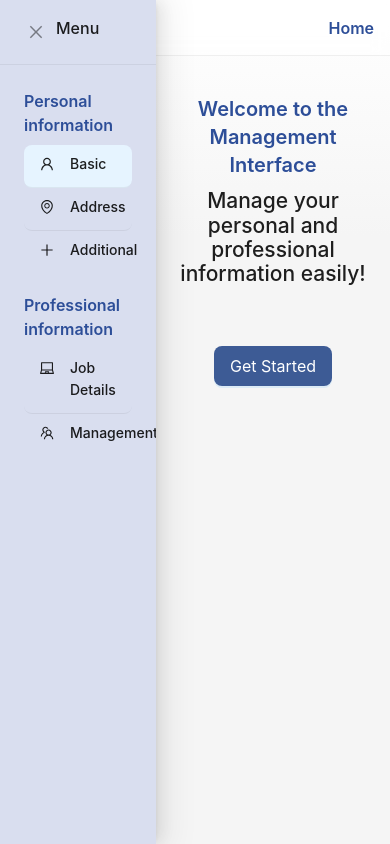
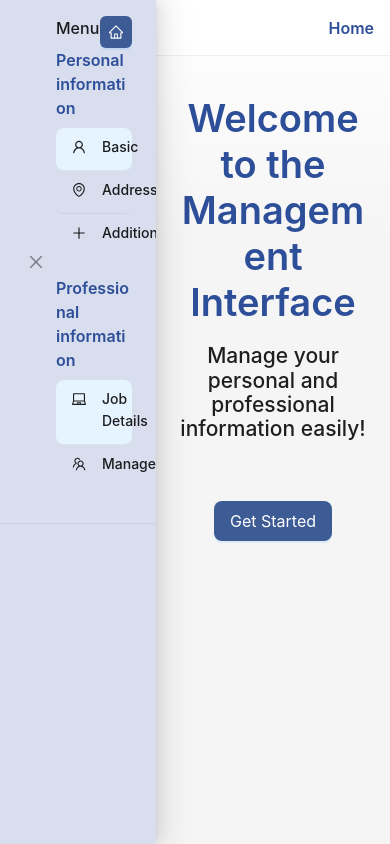
Before and after one commit to lem-09/drawer, a React (Create React App) app: page / in a window 390 px wide. Both pictures are taken after a click on the button "Get Started". Built offline with nearby package versions, Linux system fonts and the light colour scheme.

Commit message:
Code refactoring

```diff
--- a/src/App.tsx
+++ b/src/App.tsx
@@ -1,17 +1,19 @@
 import React, { useState } from 'react';
 import ProLayout from '@ant-design/pro-layout';
-import { Layout, Button, Drawer, List, Typography, Flex, Grid } from 'antd';
-import { UserOutlined, TeamOutlined, PlusOutlined, EnvironmentOutlined, LaptopOutlined, HomeOutlined } from '@ant-design/icons';
+import { Layout, Button, Drawer, Flex, Grid } from 'antd';
+import { UserOutlined, TeamOutlined, PlusOutlined, EnvironmentOutlined, LaptopOutlined } from '@ant-design/icons';
 import 'antd/dist/reset.css';
-import { JsonForms } from '@jsonforms/react';
-import { materialRenderers } from '@jsonforms/material-renderers';
 
 import { schema1Basic, schema1Address, schema1Additional, uischema1Basic, uischema1Additional, uischema1Address, initialData1 } from './schemas/schema1';
 import { schema2JobDetails, schema2Manager, uischema2JobDetails, uischema2Manager, initialData2 } from './schemas/schema2';
 import { UISchemaElement } from '@jsonforms/core';
 
+import FormRenderer from './categorization/FormRenderer';
+import HomePage from './categorization/HomePage';
+import DrawerContent from './categorization/DrawerContent';
+import Title from "antd/lib/typography/Title";
+
 const { Content } = Layout;
-const { Title } = Typography;
 const { useBreakpoint } = Grid;
 
 type FormCategory = {
@@ -21,7 +23,7 @@ type FormCategory = {
     initialData: any;
     icon: React.ReactNode;
 };
-type FormSchema = {
+export type FormSchema = {
     title: string;
     categories: FormCategory[];
 };
@@ -101,20 +103,16 @@ const App: React.FC = () => {
             <Layout style={{ display: 'flex', flexDirection: 'row' }}>
                 <Drawer
                     title={
-                        <Flex justify="space-between" align="center">
-                            <h4>Menu</h4>
-                            {!showIntro && (
-                                <Button
-                                    type="primary"
-                                    icon={<HomeOutlined />}
-                                    onClick={() => {
-                                        setShowIntro(true);
-                                        setDrawerOpen(false);
-                                    }}
-                                    style={{ backgroundColor: '#3d5b95' }}
-                                />
-                            )}
-                        </Flex>
+                        <DrawerContent
+                            formSchemas={formSchemas}
+                            activeFormIndex={activeFormIndex}
+                            activeCategoryIndexes={activeCategoryIndexes}
+                            onCategorySelect={handleCategorySelect}
+                            onHomeClick={() => {
+                                setShowIntro(true);
+                                setDrawerOpen(false);
+                            }}
+                        />
                     }
                     placement="left"
                     mask={false}
@@ -123,36 +121,7 @@ const App: React.FC = () => {
                     open={drawerOpen}
                     width={isMobile ? '40vw' : 320}
                     style={{ backgroundColor: '#d9deef' }}
-                >
-                    {formSchemas.map((form, formIndex) => (
-                        <div key={formIndex} style={{ marginBottom: 20 }}>
-                            <Title level={isMobile ? 5 : 4} style={{ color: '#2d4e98' }}>
-                                {form.title}
-                            </Title>
-
-                            <List
-                                itemLayout="horizontal"
-                                dataSource={form.categories}
-                                renderItem={(category, categoryIndex) => (
-                                    <List.Item
-                                        style={{
-                                            padding: '8px 16px',
-                                            cursor: 'pointer',
-                                            background:
-                                                activeFormIndex === formIndex && activeCategoryIndexes[formIndex] === categoryIndex
-                                                    ? '#e6f4ff'
-                                                    : 'transparent',
-                                            borderRadius: 8,
-                                        }}
-                                        onClick={() => handleCategorySelect(formIndex, categoryIndex)}
-                                    >
-                                        <List.Item.Meta avatar={category.icon} title={category.label} />
-                                    </List.Item>
-                                )}
-                            />
-                        </div>
-                    ))}
-                </Drawer>
+                />
 
                 <Content
                     style={{
@@ -170,22 +139,15 @@ const App: React.FC = () => {
                     )}
 
                     {showIntro ? (
-                        <div style={{ textAlign: 'center', paddingTop: '10%' }}>
-                            <Title level={isMobile ? 4 : 1} style={{ color: '#2d4e98' }}>Welcome to the Management Interface</Title>
-                            <h2>Manage your personal and professional information easily!</h2>
-                            <Button type="primary" size="large" onClick={() => setDrawerOpen(true)} style={{ backgroundColor: '#3d5b95', marginTop: '50px' }}>
-                                Get Started
-                            </Button>
-                        </div>
+                        <HomePage onGetStarted={() => setDrawerOpen(true)} />
                     ) : (
                         <>
                             <Title level={isMobile ? 4 : 1} style={{ color: '#2d4e98' }}>{activeCategory.label}</Title>
-                            <JsonForms
+                            <FormRenderer
                                 schema={activeCategory.schema}
-                                uischema={activeCategory.uiSchema}
+                                uiSchema={activeCategory.uiSchema}
                                 data={formData[activeFormIndex][activeCategoryIndexes[activeFormIndex]]}
-                                onChange={({ data }) => handleChange(data)}
-                                renderers={materialRenderers}
+                                onChange={handleChange}
                             />
                         </>
                     )}
--- /dev/null
+++ b/src/categorization/Categorization.tsx
@@ -0,0 +1,45 @@
+import React from 'react';
+import { List, Typography } from 'antd';
+
+const { Title } = Typography;
+
+type Category = {
+    label: string;
+    icon: React.ReactNode;
+};
+
+type CategorizationProps = {
+    title: string;
+    categories: Category[];
+    activeCategoryIndex: number;
+    onCategorySelect: (categoryIndex: number) => void;
+};
+
+const Categorization: React.FC<CategorizationProps> = ({ title, categories, activeCategoryIndex, onCategorySelect }) => {
+    return (
+        <div style={{ marginBottom: 20 }}>
+            <Title level={5} style={{ color: '#2d4e98' }}>
+                {title}
+            </Title>
+            <List
+                itemLayout="horizontal"
+                dataSource={categories}
+                renderItem={(category, categoryIndex) => (
+                    <List.Item
+                        style={{
+                            padding: '8px 16px',
+                            cursor: 'pointer',
+                            background: activeCategoryIndex === categoryIndex ? '#e6f4ff' : 'transparent',
+                            borderRadius: 8,
+                        }}
+                        onClick={() => onCategorySelect(categoryIndex)}
+                    >
+                        <List.Item.Meta avatar={category.icon} title={category.label} />
+                    </List.Item>
+                )}
+            />
+        </div>
+    );
+};
+
+export default Categorization;
--- /dev/null
+++ b/src/categorization/DrawerContent.tsx
@@ -0,0 +1,40 @@
+import React from 'react';
+import { Button, Flex } from 'antd';
+import { HomeOutlined } from '@ant-design/icons';
+import Categorization from './Categorization';
+import {FormSchema} from '../App';
+
+type DrawerContentProps = {
+    formSchemas: FormSchema[];
+    activeFormIndex: number;
+    activeCategoryIndexes: number[];
+    onCategorySelect: (formIndex: number, categoryIndex: number) => void;
+    onHomeClick: () => void;
+};
+
+const DrawerContent: React.FC<DrawerContentProps> = ({ formSchemas, activeFormIndex, activeCategoryIndexes, onCategorySelect, onHomeClick }) => {
+    return (
+        <>
+            <Flex justify="space-between" align="center">
+                <h4>Menu</h4>
+                <Button
+                    type="primary"
+                    icon={<HomeOutlined />}
+                    onClick={onHomeClick}
+                    style={{ backgroundColor: '#3d5b95' }}
+                />
+            </Flex>
+            {formSchemas.map((form, formIndex) => (
+                <Categorization
+                    key={formIndex}
+                    title={form.title}
+                    categories={form.categories}
+                    activeCategoryIndex={activeCategoryIndexes[formIndex]}
+                    onCategorySelect={(categoryIndex) => onCategorySelect(formIndex, categoryIndex)}
+                />
+            ))}
+        </>
+    );
+};
+
+export default DrawerContent;
--- /dev/null
+++ b/src/categorization/FormRenderer.tsx
@@ -0,0 +1,25 @@
+import React from 'react';
+import { JsonForms } from '@jsonforms/react';
+import { materialRenderers } from '@jsonforms/material-renderers';
+import { UISchemaElement } from '@jsonforms/core';
+
+type FormRendererProps = {
+    schema: object;
+    uiSchema: UISchemaElement;
+    data: any;
+    onChange: (data: any) => void;
+};
+
+const FormRenderer: React.FC<FormRendererProps> = ({ schema, uiSchema, data, onChange }) => {
+    return (
+        <JsonForms
+            schema={schema}
+            uischema={uiSchema}
+            data={data}
+            onChange={({ data }) => onChange(data)}
+            renderers={materialRenderers}
+        />
+    );
+};
+
+export default FormRenderer;
--- /dev/null
+++ b/src/categorization/HomePage.tsx
@@ -0,0 +1,22 @@
+import React from 'react';
+import { Button, Typography } from 'antd';
+
+const { Title } = Typography;
+
+type IntroProps = {
+    onGetStarted: () => void;
+};
+
+const HomePage: React.FC<IntroProps> = ({ onGetStarted }) => {
+    return (
+        <div style={{ textAlign: 'center', paddingTop: '10%' }}>
+            <Title level={1} style={{ color: '#2d4e98' }}>Welcome to the Management Interface</Title>
+            <h2>Manage your personal and professional information easily!</h2>
+            <Button type="primary" size="large" onClick={onGetStarted} style={{ backgroundColor: '#3d5b95', marginTop: '50px' }}>
+                Get Started
+            </Button>
+        </div>
+    );
+};
+
+export default HomePage;
```
Also changed, not shown: src/categorization/CategorizationList.tsx (deleted, +0 -70 lines), src/categorization/SingleCategory.tsx (deleted, +0 -26 lines).
